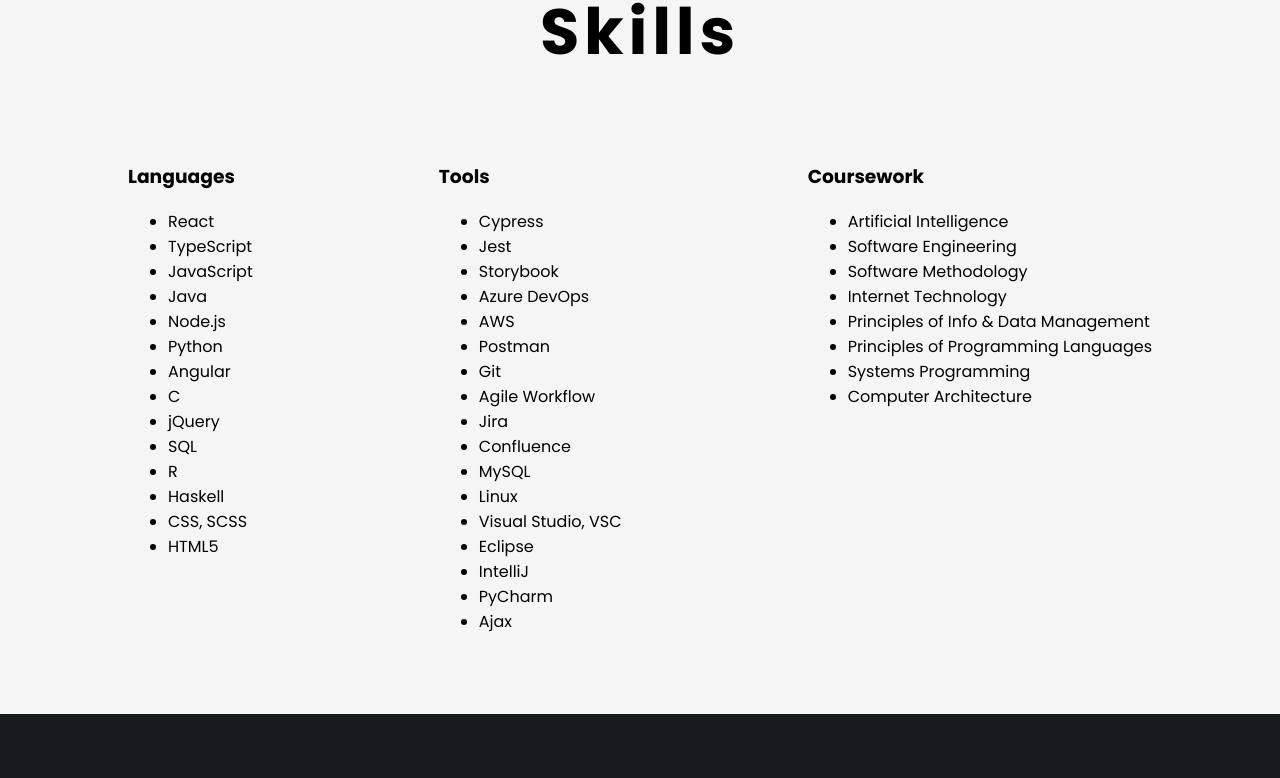
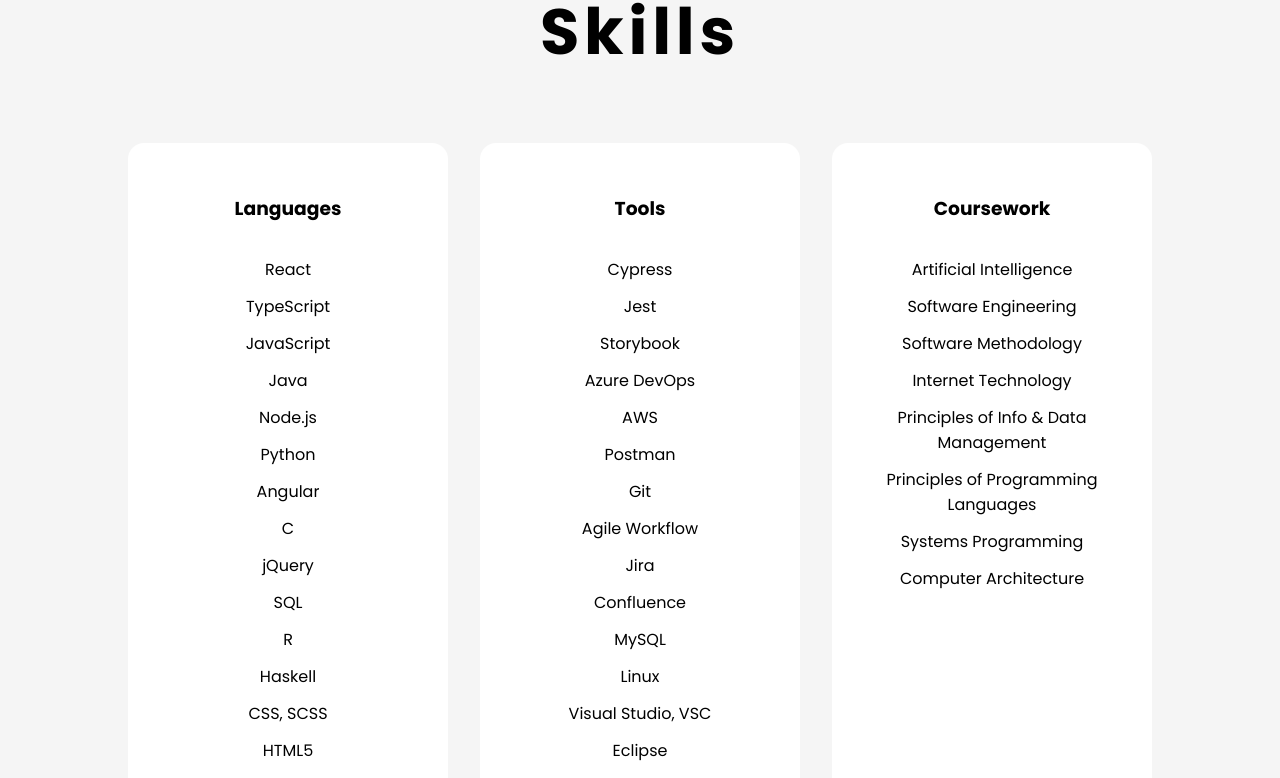
Before and after one commit to dennis-bg/portfolio, a React (Create React App) app: page / in a window 1280 px wide. Shown: the part 3164-3942 px from the top of the page. Built offline with nearby package versions, Linux system fonts and the light colour scheme.

Commit message:
skills pre svgs

```diff
--- a/src/components/skills/skillItem/index.jsx
+++ b/src/components/skills/skillItem/index.jsx
@@ -2,7 +2,7 @@
 import styles from './styles.module.css';
 
 export const SkillsItem = ({ title, skillList }) => (
-    <div>
+    <div className={styles.skillItem}>
         <h3>{title}</h3>
         <ul>
             {skillList.map(item =>
--- a/src/components/skills/skillItem/styles.module.css
+++ b/src/components/skills/skillItem/styles.module.css
@@ -0,0 +1,22 @@
+.skillItem {
+    background-color: white;
+    border-radius: 1em;
+    display: flex;
+    flex-direction: column;
+    align-items: center;
+    width: 25%;
+    padding: 2em;
+}
+
+.skillItem ul {
+    list-style: none;
+    display: flex;
+    flex-direction: column;
+    align-items: center;
+    padding-inline-start: 0;
+}
+
+.skillItem li {
+    text-align: center;
+    margin-bottom: 0.75em;
+}
```
